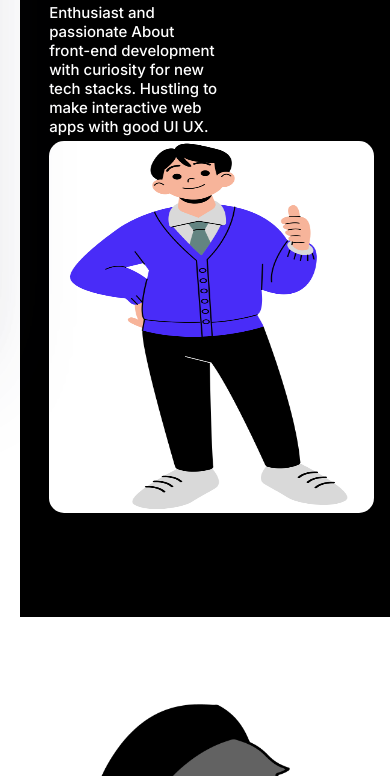
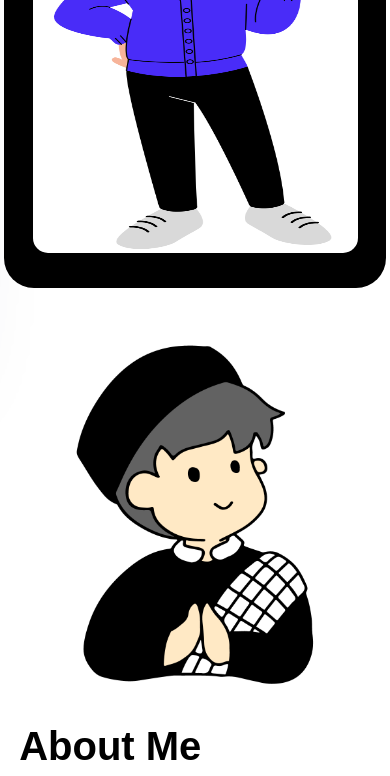
Before and after one commit to believeharsh/My-portfolio, a plain HTML site: page index.html in a window 390 px wide. Shown: the part 529-1305 px from the top of the page. Drawn offline with Linux system fonts and the light colour scheme; a web font is replaced by a local one.

Commit message:
mini screen styling for header-body

```diff
--- a/style.css
+++ b/style.css
@@ -7,6 +7,28 @@
     margin: 0;
     padding: 0;
 }
+
+/* scrollbar section  */
+/* width */
+::-webkit-scrollbar {
+    width: 10px;
+  }
+
+  /* Track */
+  ::-webkit-scrollbar-track {
+    background: #f1f1f1;
+  }
+
+  /* Handle */
+  ::-webkit-scrollbar-thumb {
+    background: #888;
+  }
+
+  /* Handle on hover */
+  ::-webkit-scrollbar-thumb:hover {
+    background: #555;
+  }
+
 .container{
     max-width: 1600px;
     display: flex;
@@ -38,7 +60,7 @@
 }
 
 .page-container.visible {
-    transform: translateX(-110%);
+    transform: translateX(-171%);
 
 }
 
@@ -301,6 +323,7 @@
     font-size: 15px;
     font-weight: 400;
     margin-top: 10px;
+    margin-bottom: 18px;
     font-family: 'Inter', sans-serif;
 }
 
@@ -334,7 +357,7 @@
 }
 
 #about-img {
-    height: 100%;
+    /* height: 100%; */
     width: 100%;
 }
 
@@ -770,6 +793,16 @@
 }
 
 
+
+#msg {
+    color: #ff0000;
+    font-family: 'Signika Negative', sans-serif;
+    margin-top: -30px;
+    display: block;
+    font-size: 15px;
+    font-family: "Montserrat", sans-serif;
+}
+
 /* ...................... Media Queryies of small screen ....................... */
 #times,
 #menu {
@@ -835,22 +868,13 @@
     }
 
     .header-body {
-        margin-left: 5%;
+        margin-left: 1%;
+        margin-right: 1%;
     }
 
-    .main-container {
-        margin-left: 5%;
 
-    }
 
-    .header-text {
-        flex-basis: 35%;
-    }
 
-    .header-picture {
-        flex-basis: 38%;
-        margin-right: 23px;
-    }
 
     nav ul {
         background: #ff004f;
@@ -908,13 +932,46 @@
     }
 }
 
-#msg {
-    color: #ff0000;
-    font-family: 'Signika Negative', sans-serif;
-    margin-top: -30px;
-    display: block;
-    font-size: 15px;
-    font-family: "Montserrat", sans-serif;
+@media only screen and (max-width: 620px){
+    .header-row {
+        margin-left: 3%;
+        margin-right: 3%;
+        display: flex;
+        flex-direction: column;
+
+
+    }
+    .header-body {
+        padding: 35px 0px 35px 0px;
+        border-radius: 0px 0px 30px 30px;
+
+    }
+
+    .header-picture{
+      display: flex;
+      justify-content: center;
+      align-items: center;
+    }
+    .main-container {
+        margin-left: 1%;
+        margin-right: 1%;
+
+    }
+    #about {
+        padding: 50px 0;
+        color: black;
+    }
+    .row{
+        margin-left: 4%;
+        margin-right: 4%;
+    }
+    .tab-titles {
+        justify-content: space-between;
+    }
+    .tab-titles p {
+        font-size: 23px;
+    }
 }
+@media only screen and (max-width: 665px){
 
-;
+}
```
